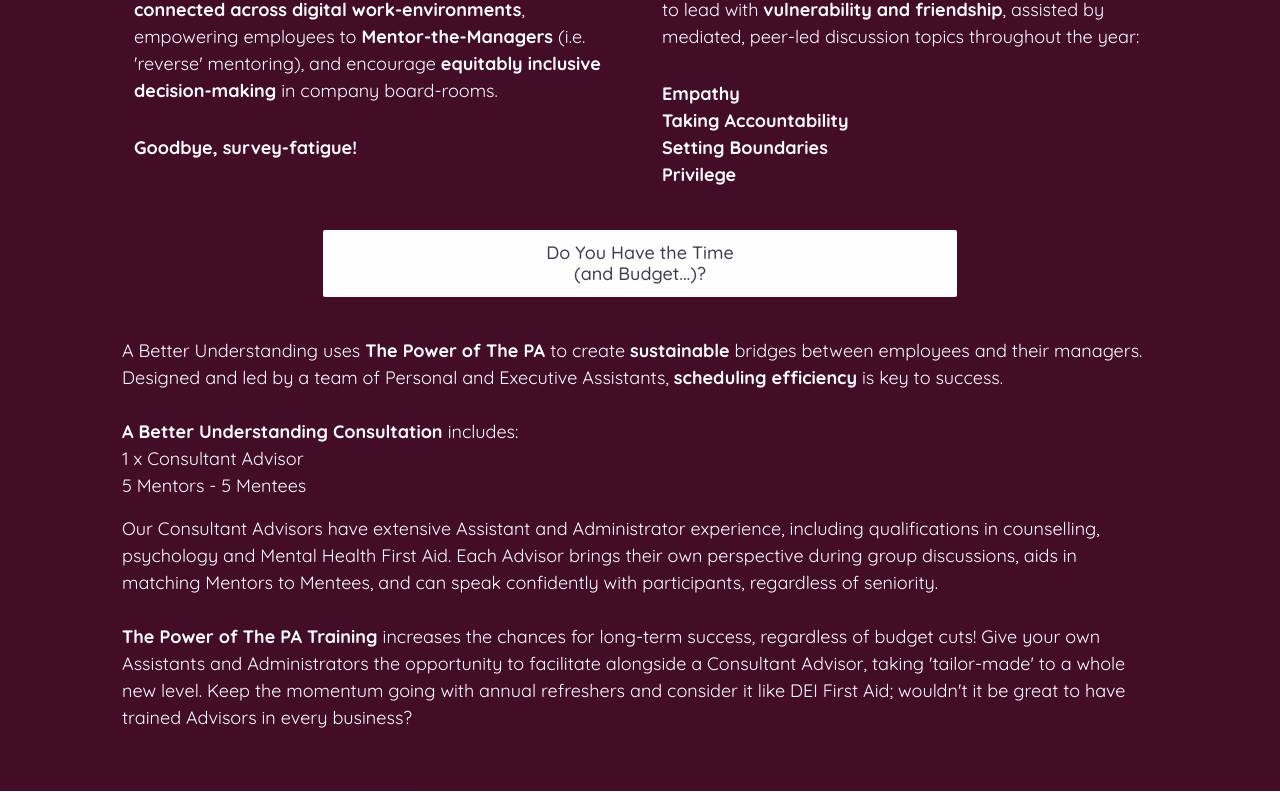
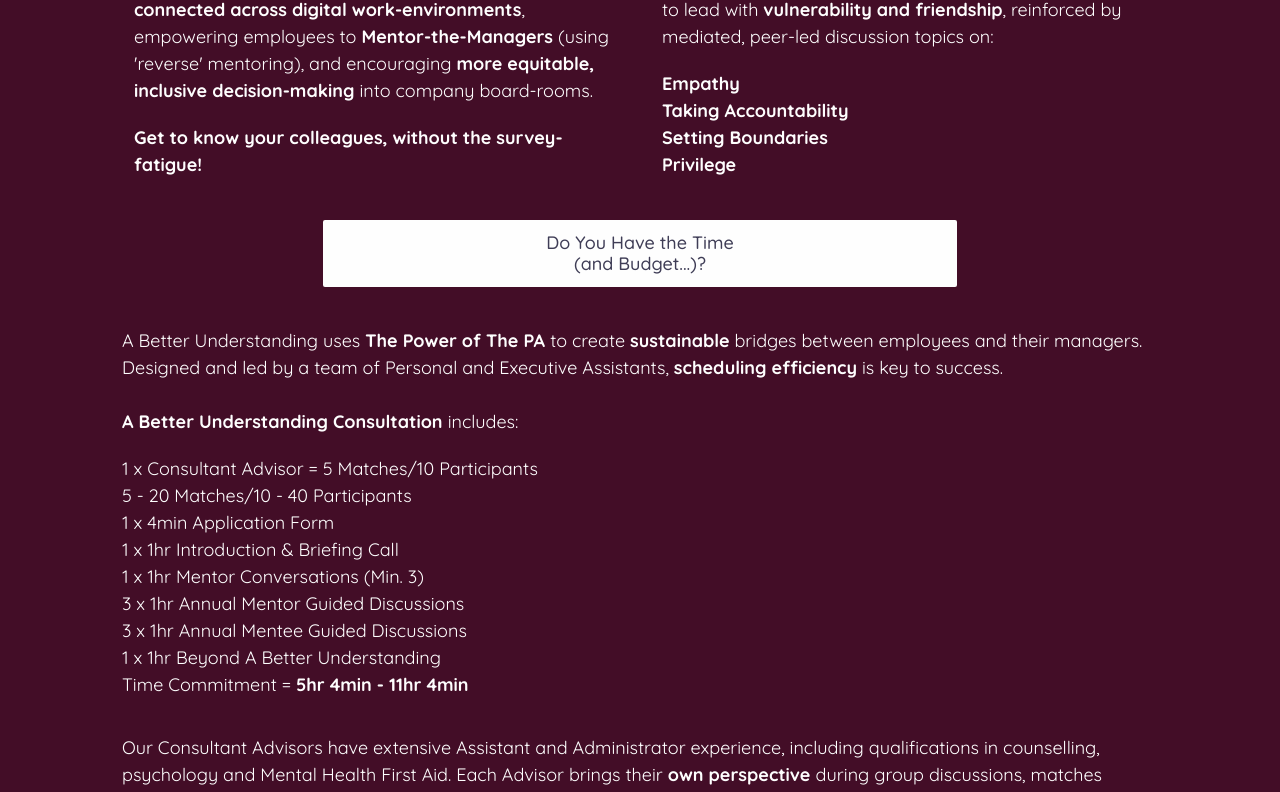
Before and after one commit to SkippyWalnuts/rev-mentoring-react, a React (Create React App) app: page / in a window 1280 px wide. Shown: the part 1220-2012 px from the top of the page. Built offline with nearby package versions, Linux system fonts and the light colour scheme.

Commit message:
Corrected page error class/className, div within p

```diff
--- a/src/About.js
+++ b/src/About.js
@@ -26,7 +26,7 @@
             target="_blank"
             rel="noreferrer"
             alt="Becca Early's Instagram Profile"
-            className="quote-link">a_becca_understanding <i class="fa-brands fa-instagram"></i></a>
+            className="quote-link">a_becca_understanding <i className="fa-brands fa-instagram"></i></a>
             </div>
             </h4>
 
@@ -37,20 +37,22 @@
 
             A Better Understanding teaches teams how to
             <strong>{" "}stay connected across digital work-environments</strong>,
-            empowering employees to<strong>{" "}Mentor-the-Managers{" "}</strong>(i.e. 'reverse' mentoring),
-            and encourage <strong>{" "}equitably inclusive decision-making{" "}</strong>
-            in company board-rooms.
-            <div className="about-bold">
-            Goodbye, survey-fatigue!
+            empowering employees to<strong>{" "}Mentor-the-Managers{" "}</strong>(using 'reverse' mentoring),
+            and encouraging <strong>{" "}more equitable, inclusive decision-making{" "}</strong>
+            into company board-rooms.
+        </p>
+            <div className="about-bold about-standout mb-2">
+            Get to know your colleagues, without the survey-fatigue!
             </div>
-        ​</p>
+
 </div>
         <div className="col mb-3">
             <p>
              A Better Understanding offers a <strong>safe space{" "}</strong>
              to learn how to lead with <strong>vulnerability and friendship</strong>,
-             assisted by mediated, peer-led discussion topics throughout the year:
-            <div className="about-bold workshops">
+             reinforced by mediated, peer-led discussion topics on:
+            </p>
+            <div className="about-bold about-standout">
             <ul>
             <li>Empathy</li>
             <li>Taking Accountability</li>
@@ -58,7 +60,7 @@
             <li>Privilege</li>
             </ul>
             </div>
-        </p>
+
         </div>
     </div>
 
@@ -71,23 +73,32 @@
        <br />
        <br />
     <strong>A Better Understanding Consultation{" "}</strong>includes:
-    <br />
+    </p>
+    <div className="about-standout">
     <ul>
-    <li>1 x Consultant Advisor</li>
-     <li>5 Mentors - 5 Mentees</li>
+    <li>1 x Consultant Advisor = 5 Matches/10 Participants</li>
+     <li>5 - 20 Matches/10 - 40 Participants</li>
+     <li>1 x 4min Application Form</li>
+     <li>1 x 1hr Introduction & Briefing Call</li>
+     <li>1 x 1hr Mentor Conversations (Min. 3) </li>
+     <li>3 x 1hr Annual Mentor Guided Discussions</li>
+     <li>3 x 1hr Annual Mentee Guided Discussions</li>
+     <li>1 x 1hr Beyond A Better Understanding</li>
+     <li>Time Commitment  = <strong>5hr 4min - 11hr 4min</strong></li>
     </ul>
-
+    </div>
+    <p>
     Our Consultant Advisors have extensive Assistant and Administrator experience, including qualifications in
-    counselling, psychology and Mental Health First Aid. Each Advisor brings their own
-    perspective during group discussions, aids in matching Mentors to Mentees, and can
-    speak confidently with participants, regardless of seniority.
+    counselling, psychology and Mental Health First Aid. Each Advisor brings their<strong>{" "}own
+    perspective</strong> during group discussions, matches Mentors to Mentees, and commits to
+    <strong>{" "}supporting all participants equally</strong>, no matter the seniority within the business.
     <br />
     <br />
     <strong>The Power of The PA Training{" "}</strong> increases the chances for long-term success,
-    regardless of budget cuts! Give your own Assistants and Administrators the opportunity to facilitate alongside
-    a Consultant Advisor, taking 'tailor-made' to a whole new level. Keep the momentum going with annual refreshers
-    and consider it like DEI First Aid; wouldn't it be great to have trained Advisors in every business?
-    </p>
+    <strong>{" "}regardless of budget cuts</strong>! Give up to 3 of your company Assistants and Administrators the opportunity to facilitate
+    alongside a Consultant Advisor, taking 'tailor-made' to a whole new level. Keep the momentum going with annual
+    refreshers and <strong>consider it to be like DEI First Aid</strong>; we hope to have trained Advisors in every business, someday...
+</p>
     </div>
 </div>
 <span id="reviews"></span>
```
